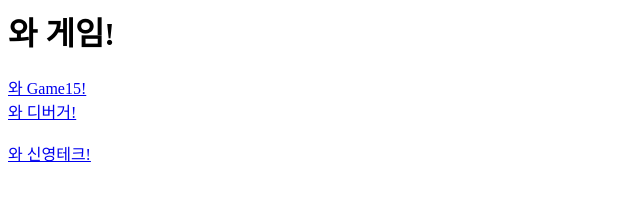
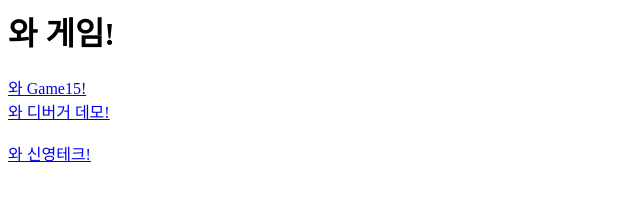
Before and after one commit to choshinyoung/Games, a plain HTML site: page index.html in a window 1280 px wide. Shown: the full height of the page, 0-640 px from the left. Drawn offline with Linux system fonts and the light colour scheme.

Commit message:
Update index.html

```diff
--- a/index.html
+++ b/index.html
@@ -2,7 +2,7 @@
 
 <a href="http://game.shinyoung.tech/Game15/">와 Game15!</a>
 <br>
-<a href="http://game.shinyoung.tech/Game16/">와 디버거!</a>
+<a href="http://game.shinyoung.tech/Game16/">와 디버거 데모!</a>
 <br>
 <br>
 <a href="http://shinyoung.tech/">와 신영테크!</a>
```
